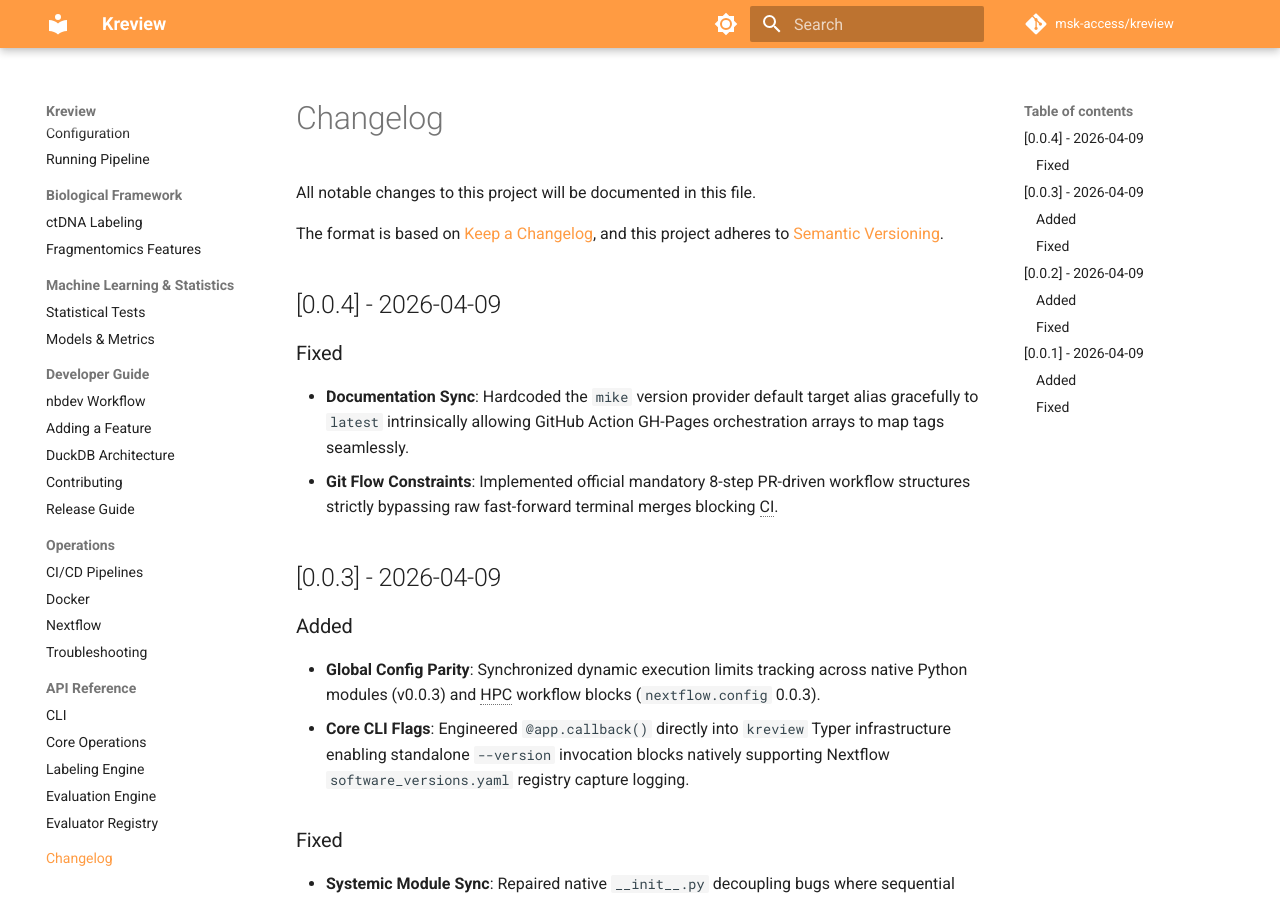
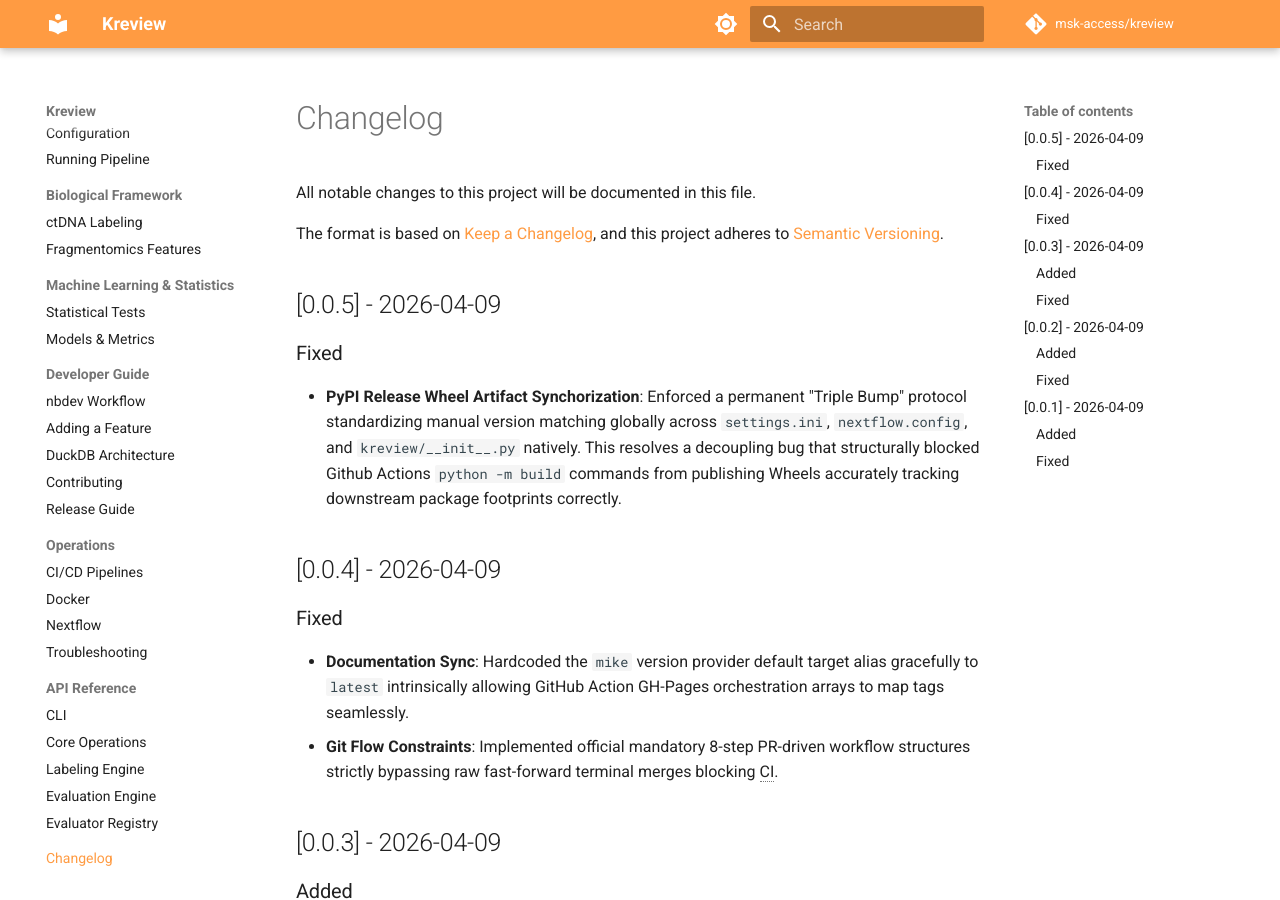
Before and after one commit to msk-access/kreview, an MkDocs documentation site: the page built from docs/changelog.md, in a window 1280 px wide and 900 px high. Built offline with MkDocs 1.6.1 and Material for MkDocs 9.7.7, drawn with Linux system fonts in a browser that asks for light colours; comment, search, counter and statistics services are not loaded; the version menu is left out.

Commit message:
release: v0.0.5

```diff
--- a/docs/changelog.md
+++ b/docs/changelog.md
@@ -4,6 +4,10 @@ All notable changes to this project will be documented in this file.
 
 The format is based on [Keep a Changelog](https://keepachangelog.com/en/1.0.0/),
 and this project adheres to [Semantic Versioning](https://semver.org/spec/v2.0.0.html).
+
+## [0.0.5] - 2026-04-09
+### Fixed
+- **PyPI Release Wheel Artifact Synchorization**: Enforced a permanent "Triple Bump" protocol standardizing manual version matching globally across `settings.ini`, `nextflow.config`, and `kreview/__init__.py` natively. This resolves a decoupling bug that structurally blocked Github Actions `python -m build` commands from publishing Wheels accurately tracking downstream package footprints correctly.
 
 ## [0.0.4] - 2026-04-09
 ### Fixed
--- a/kreview/__init__.py
+++ b/kreview/__init__.py
@@ -1 +1 @@
-__version__ = "0.0.3"
+__version__ = "0.0.5"
```
Also changed, not shown: .agents/workflows/release.md (+2 -1 lines), CHANGELOG.md (+4 -0 lines), 2 other files.
